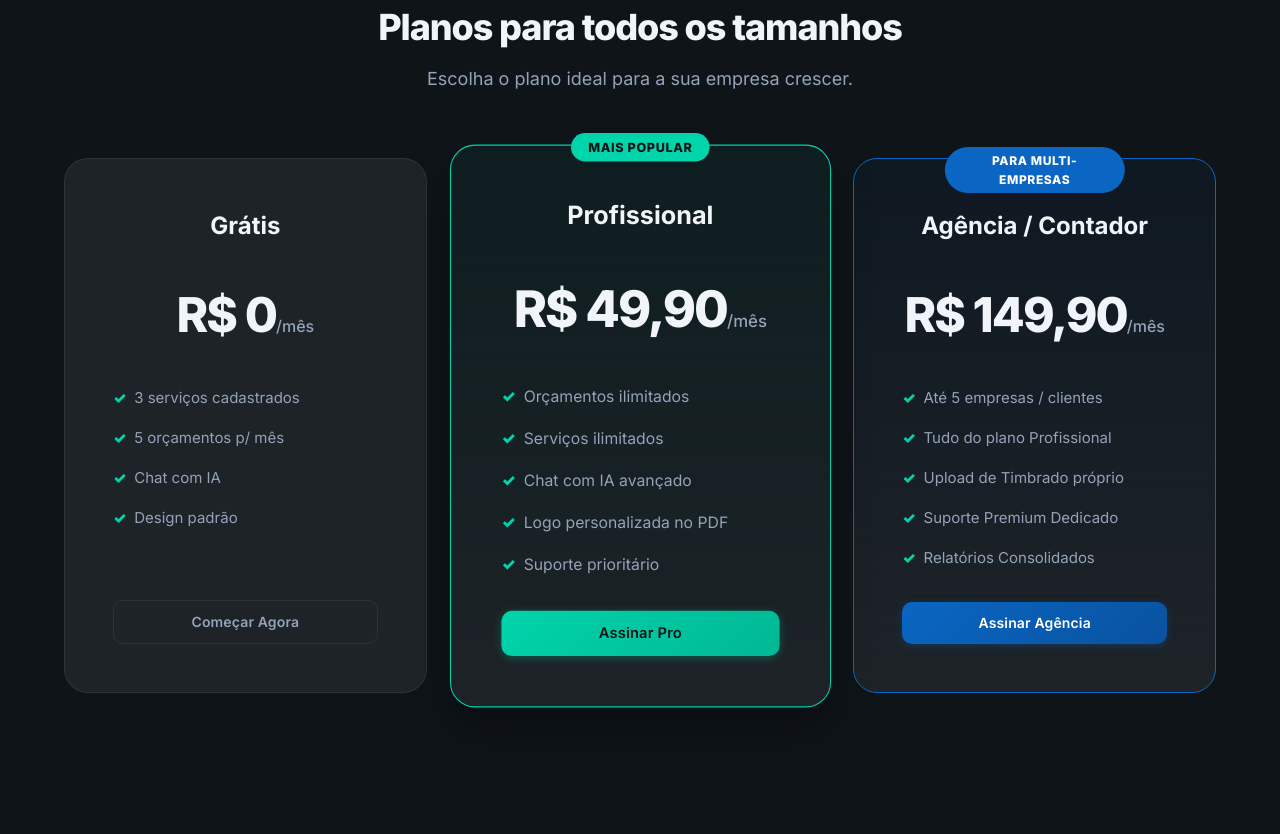
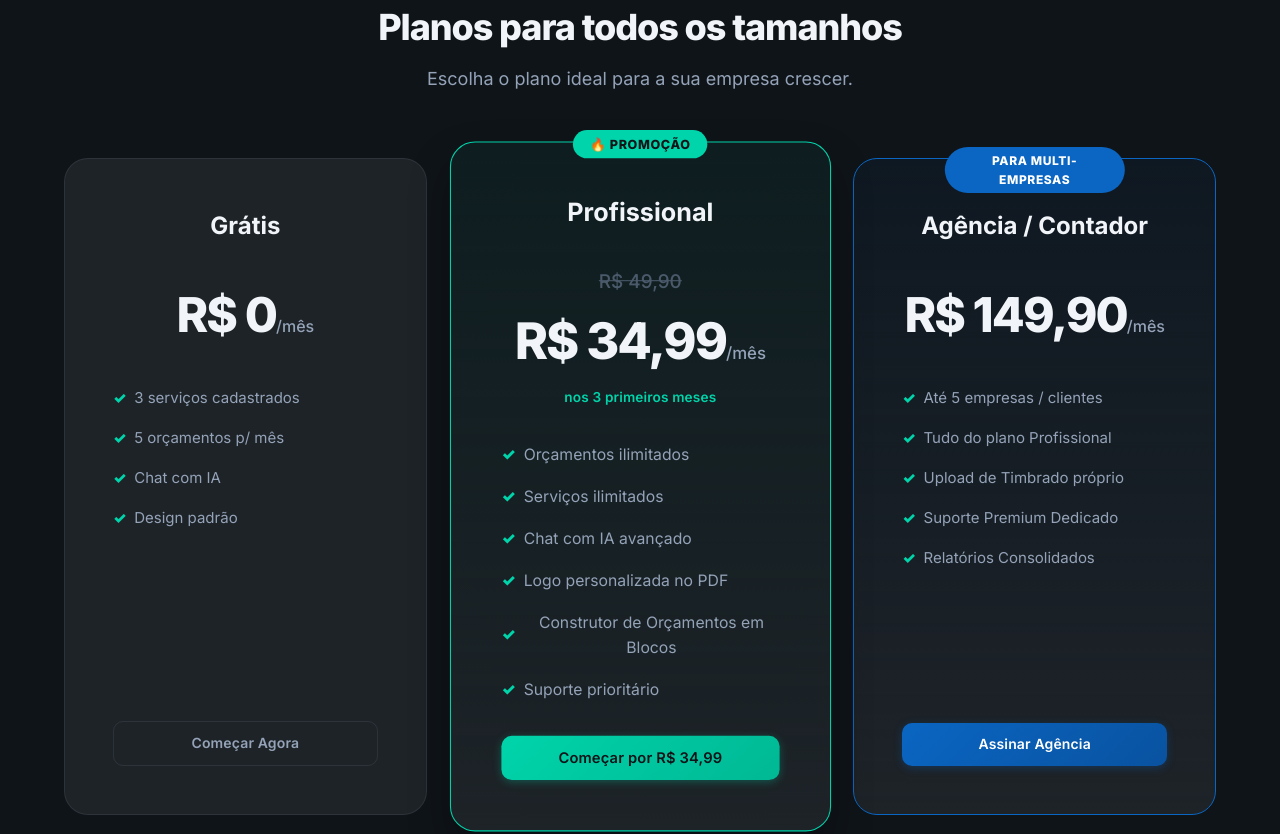
Before and after one commit to gabrielCoelho99/orcaIA, a Next.js app: page / in a window 1280 px wide. Shown: the part 900-1734 px from the top of the page. Built offline with nearby package versions, Linux system fonts and the light colour scheme.

Commit message:
fix: chat stale-state bug + hydration warning + promo Pro R,99

```diff
--- a/next.config.ts
+++ b/next.config.ts
@@ -1,9 +1,7 @@
 import type { NextConfig } from "next";
 
 const nextConfig: NextConfig = {
-  experimental: {
-    serverComponentsExternalPackages: ['pdf-parse'],
-  },
+  serverExternalPackages: ['pdf-parse'],
 };
 
 export default nextConfig;
--- a/src/app/api/checkout/route.ts
+++ b/src/app/api/checkout/route.ts
@@ -43,10 +43,10 @@ export async function POST(req: NextRequest) {
       body: {
         items: [
           {
-            id: 'orcaia_pro_1m',
-            title: 'OrcaIA - Plano Profissional (1 Mês)',
+            id: 'orcaia_pro_1m_promo',
+            title: 'OrcaIA - Plano Profissional (Promoção - 3 primeiros meses)',
             quantity: 1,
-            unit_price: 49.90,
+            unit_price: 34.99,
             currency_id: 'BRL',
           }
         ],
--- a/src/app/layout.tsx
+++ b/src/app/layout.tsx
@@ -26,7 +26,7 @@ export default function RootLayout({
   children: React.ReactNode;
 }>) {
   return (
-    <html lang="pt-BR">
+    <html lang="pt-BR" suppressHydrationWarning>
       <body>
         <Providers>{children}</Providers>
       </body>
--- a/src/app/page.module.css
+++ b/src/app/page.module.css
@@ -298,6 +298,27 @@
   letter-spacing: 0.05em;
 }
 
+.promoBlock {
+  display: flex;
+  flex-direction: column;
+  gap: 0.25rem;
+}
+
+.priceOld {
+  font-size: 1.125rem;
+  font-weight: 500;
+  color: var(--text-tertiary);
+  text-decoration: line-through;
+  opacity: 0.7;
+}
+
+.promoNote {
+  font-size: 0.8125rem;
+  font-weight: 600;
+  color: var(--color-accent);
+  letter-spacing: 0.01em;
+}
+
 .agency {
   border-color: var(--color-primary);
   background: linear-gradient(180deg, rgba(10, 102, 194, 0.05) 0%, var(--bg-secondary) 100%);
--- a/src/app/page.tsx
+++ b/src/app/page.tsx
@@ -115,17 +115,22 @@ export default function Home() {
             </div>
             {/* Pro Card */}
             <div className={`${styles.priceCard} ${styles.popular}`}>
-              <div className={styles.popularBadge}>Mais Popular</div>
+              <div className={styles.popularBadge}>🔥 Promoção</div>
               <h3>Profissional</h3>
-              <div className={styles.priceValue}>R$ 49,90<span>/mês</span></div>
+              <div className={styles.promoBlock}>
+                <span className={styles.priceOld}>R$ 49,90</span>
+                <div className={styles.priceValue}>R$ 34,99<span>/mês</span></div>
+                <span className={styles.promoNote}>nos 3 primeiros meses</span>
+              </div>
               <ul className={styles.priceFeatures}>
                 <li>Orçamentos ilimitados</li>
                 <li>Serviços ilimitados</li>
                 <li>Chat com IA avançado</li>
                 <li>Logo personalizada no PDF</li>
+                <li>Construtor de Orçamentos em Blocos</li>
                 <li>Suporte prioritário</li>
               </ul>
-              <Link href="/signup" className="btn btn-accent w-full">Assinar Pro</Link>
+              <Link href="/signup" className="btn btn-accent w-full">Começar por R$ 34,99</Link>
             </div>
             {/* Agency Card */}
             <div className={`${styles.priceCard} ${styles.agency}`}>
--- a/src/lib/types.ts
+++ b/src/lib/types.ts
@@ -255,6 +255,9 @@ export const PLAN_DETAILS = {
   pro: {
     name: 'Profissional',
     price: 49.90,
+    promoPrice: 34.99,
+    promoMonths: 3,
+    promoLabel: '3 primeiros meses',
     quotes_limit: 999999,
     services_limit: 999999,
     features: [
```
Also changed, not shown: src/app/dashboard/quotes/new/page.tsx (+28 -8 lines), src/app/dashboard/settings/page.tsx (+19 -4 lines).
